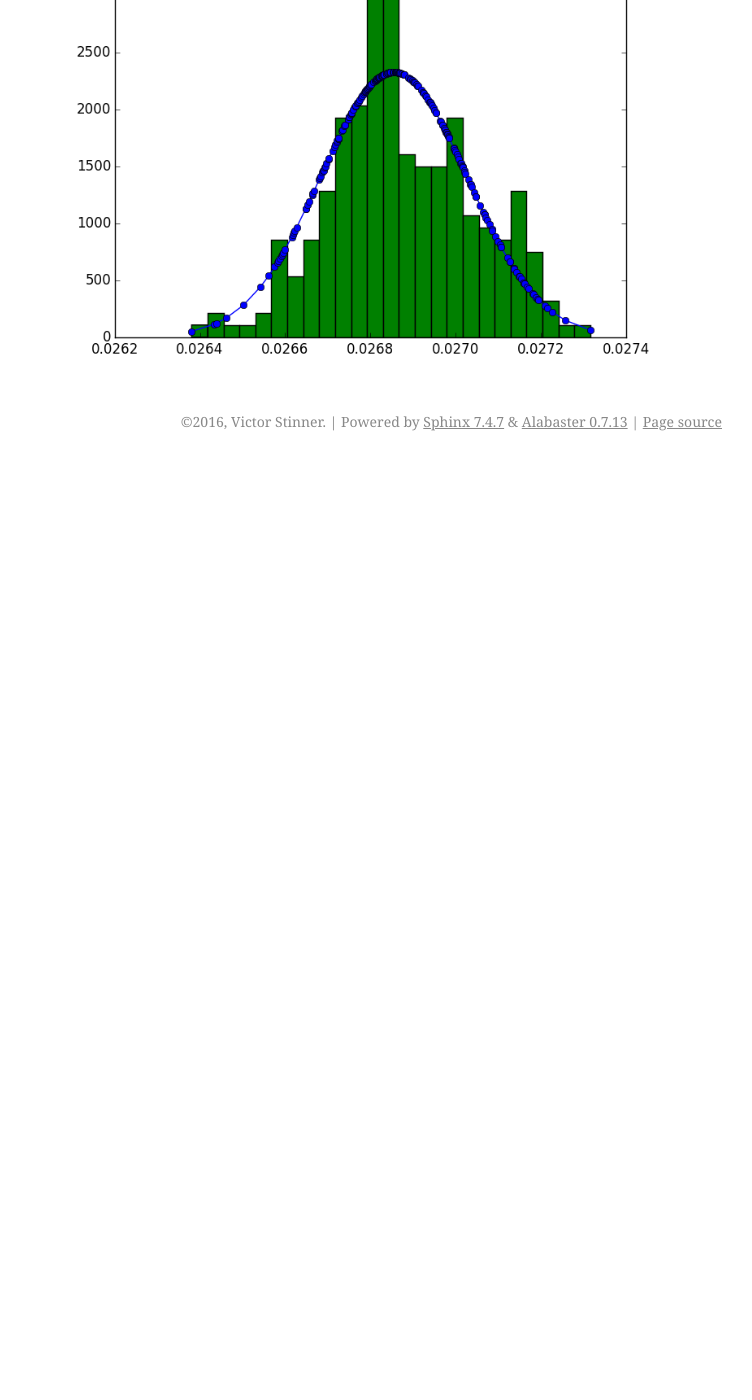
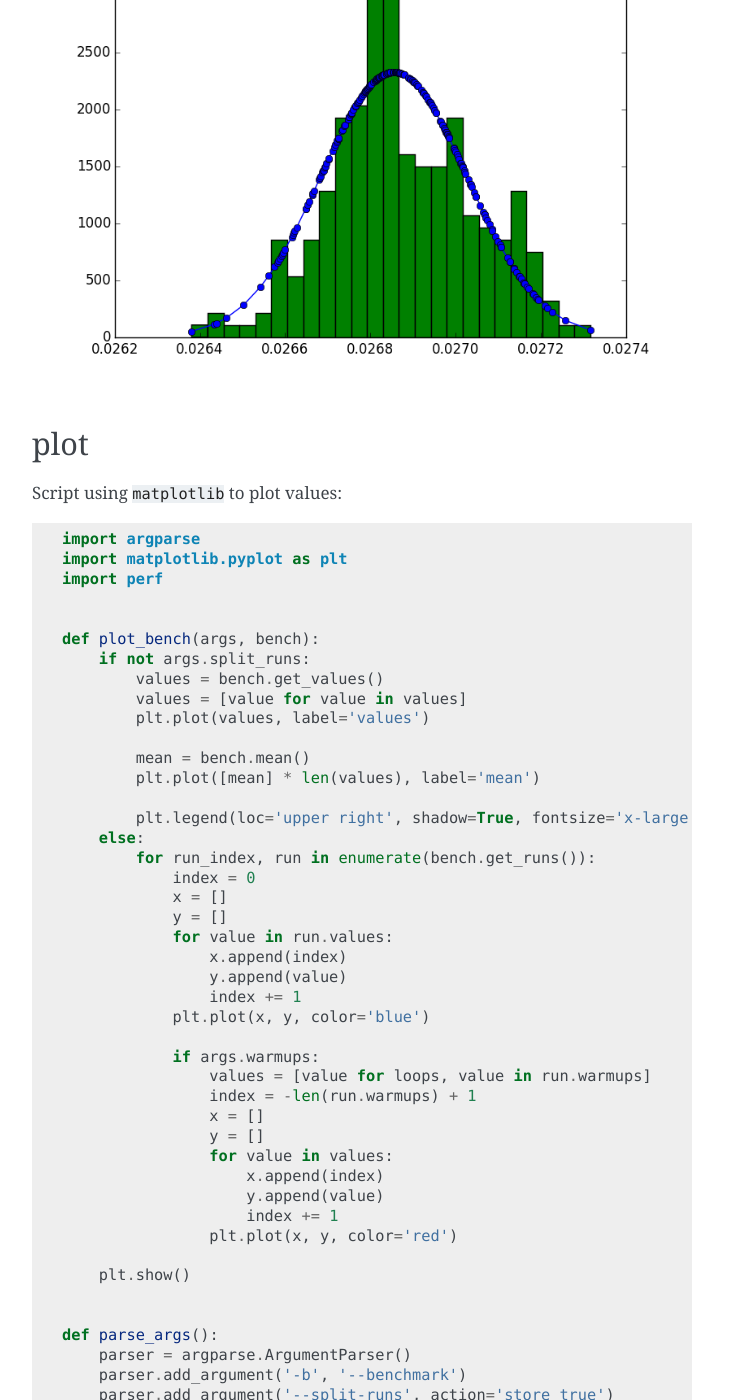
Before and after one commit to psf/pyperf, a Sphinx documentation site: the page built from doc/examples.rst, in a window 1280 px wide and 1400 px high, scrolled down 3458 px. Shown: the whole window, without its empty margins (388-1140 px from the left). Built offline with Sphinx 7.4.7, drawn with Linux system fonts in a browser that asks for light colours; before the commit the page ends 3919 px from its top, so only the background shows below that; some of the changed text lies outside the part shown.

Commit message:
doc: add plot exmaple

```diff
--- a/doc/examples.rst
+++ b/doc/examples.rst
@@ -80,8 +80,21 @@ This command requires the ``scipy`` dependency.
 
 Example::
 
-    $ python3 -m perf hist_scipy telco.json
+    $ python3 hist_scipy telco.json
 
 Output:
 
 .. image:: hist_scipy_telco.png
+
+
+plot
+----
+
+Script using ``matplotlib`` to plot values:
+
+.. literalinclude:: examples/plot.py
+
+Usage::
+
+    $ python3 plot.py telco.json
+    $ python3 plot.py -b telco suite.json   # only render telco benchmark
--- /dev/null
+++ b/doc/examples/plot.py
@@ -0,0 +1,61 @@
+import argparse
+import matplotlib.pyplot as plt
+import perf
+
+
+def plot_bench(args, bench):
+    if not args.split_runs:
+        values = bench.get_values()
+        values = [value for value in values]
+        plt.plot(values, label='values')
+
+        mean = bench.mean()
+        plt.plot([mean] * len(values), label='mean')
+
+        plt.legend(loc='upper right', shadow=True, fontsize='x-large')
+    else:
+        for run_index, run in enumerate(bench.get_runs()):
+            index = 0
+            x = []
+            y = []
+            for value in run.values:
+                x.append(index)
+                y.append(value)
+                index += 1
+            plt.plot(x, y, color='blue')
+
+            if args.warmups:
+                values = [value for loops, value in run.warmups]
+                index = -len(run.warmups) + 1
+                x = []
+                y = []
+                for value in values:
+                    x.append(index)
+                    y.append(value)
+                    index += 1
+                plt.plot(x, y, color='red')
+
+    plt.show()
+
+
+def parse_args():
+    parser = argparse.ArgumentParser()
+    parser.add_argument('-b', '--benchmark')
+    parser.add_argument('--split-runs', action='store_true')
+    parser.add_argument('--warmups', action='store_true')
+    parser.add_argument('filename')
+    return parser.parse_args()
+
+
+def main():
+    args = parse_args()
+    if args.benchmark:
+        suite = perf.BenchmarkSuite.load(args.filename)
+        bench = suite.get_benchmark(args.benchmark)
+    else:
+        bench = perf.Benchmark.load(args.filename)
+    plot_bench(args, bench)
+
+
+if __name__ == "__main__":
+    main()
```
Also changed, not shown: 1 other file.
